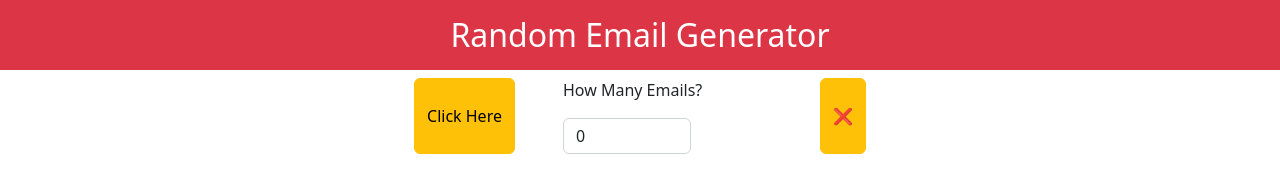
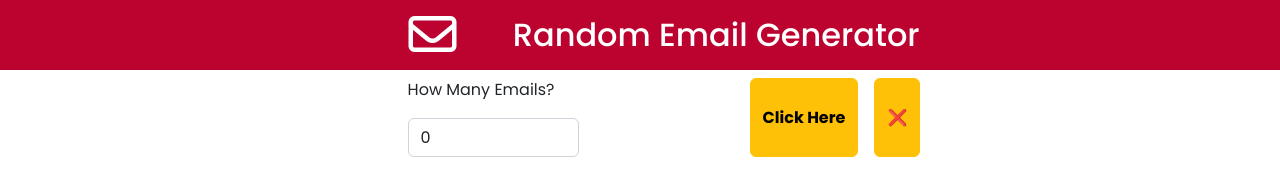
Before and after one commit to giuseppevignanello/vue-email-list, a plain HTML site: page index.html in a window 1280 px wide. Drawn offline with nearby package versions, Linux system fonts and the light colour scheme.

Commit message:
add style

```diff
--- a/assets/css/style.css
+++ b/assets/css/style.css
@@ -0,0 +1,8 @@
+body {
+    font-family: 'Poppins', sans-serif;
+
+}
+
+.bg_red {
+    background-color: #bc0330;
+}
--- a/index.html
+++ b/index.html
@@ -4,6 +4,10 @@
 <head>
     <meta charset="UTF-8">
     <meta http-equiv="X-UA-Compatible" content="IE=edge">
+    <link rel="stylesheet" href="https://cdnjs.cloudflare.com/ajax/libs/font-awesome/6.4.0/css/all.min.css" integrity="sha512-iecdLmaskl7CVkqkXNQ/ZH/XLlvWZOJyj7Yy7tcenmpD1ypASozpmT/E0iPtmFIB46ZmdtAc9eNBvH0H/ZpiBw==" crossorigin="anonymous" referrerpolicy="no-referrer" />
+    <link rel="preconnect" href="https://fonts.googleapis.com">
+    <link rel="preconnect" href="https://fonts.gstatic.com" crossorigin>
+    <link href="https://fonts.googleapis.com/css2?family=Poppins:wght@300;400;500;700&display=swap" rel="stylesheet">
     <link href="https://cdn.jsdelivr.net/npm/bootstrap@5.2.3/dist/css/bootstrap.min.css" rel="stylesheet"
         integrity="sha384-rbsA2VBKQhggwzxH7pPCaAqO46MgnOM80zW1RWuH61DGLwZJEdK2Kadq2F9CUG65" crossorigin="anonymous">
     <meta name="viewport" content="width=device-width, initial-scale=1.0">
@@ -14,21 +18,21 @@
 <body>
 
     <div id="app">
-        <div id="header" class="bg-danger">
-            <h2 class="text-white text-center py-3">Random Email Generator</h2>
+        <div id="header" class="bg_red">
+            <h2 class="text-white text-center py-3"><i class="fa-regular fa-envelope fa-xl mx-5"></i> Random Email Generator</h2>
         </div>
         <!-- /#header -->
         <div class="d-flex justify-content-center">
-            <button @click="generateEmail" class="btn btn-warning mb-3">Click Here</button>
-            <div class="ms-5 d-flex flex-column justify-content-center">
+            <div class="ms-5 d-flex flex-column justify-items-center">
                 <label for="howManyEmail">How Many Emails?</label>
-                <input v-model="numberOfEmail" class="form-control h-50 w-50 my-3" type="number" aria-label="default input example"
-                    id="howManyEmail">
+                <input v-model="numberOfEmail" class="form-control h-50 w-50 my-3" type="number"
+                    aria-label="default input example" id="howManyEmail">
             </div>
+            <button @click="generateEmail" class="btn btn-warning mb-3 me-3"><strong> Click Here </strong></button>
             <button @click="deleteAllEmails" class="btn btn-warning mb-3"> ❌ </button>
         </div>
         <div>
-            <ul class="container text-center bg-danger text-white rounded">
+            <ul class="container text-center bg_red text-white rounded">
                 <div v-if="errorMessage">
                     {{errorMessage}}
                 </div>
```
